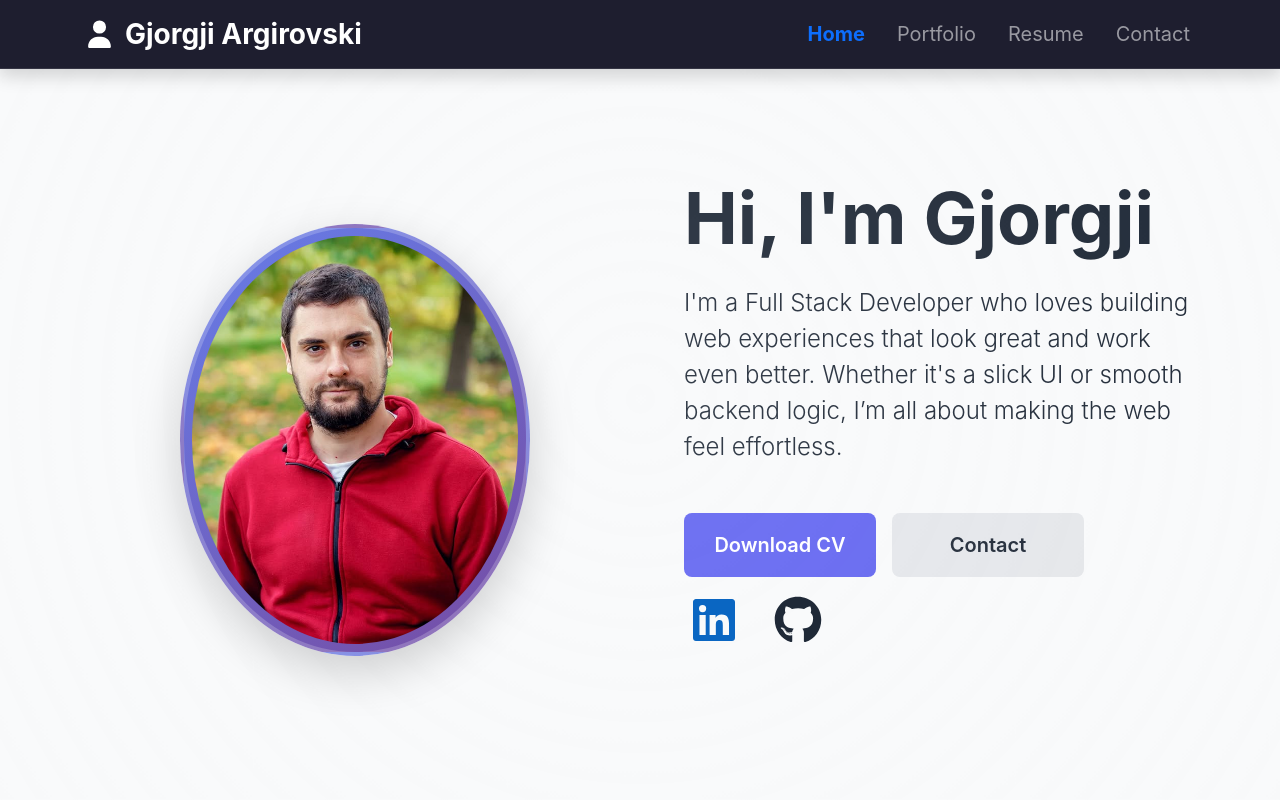
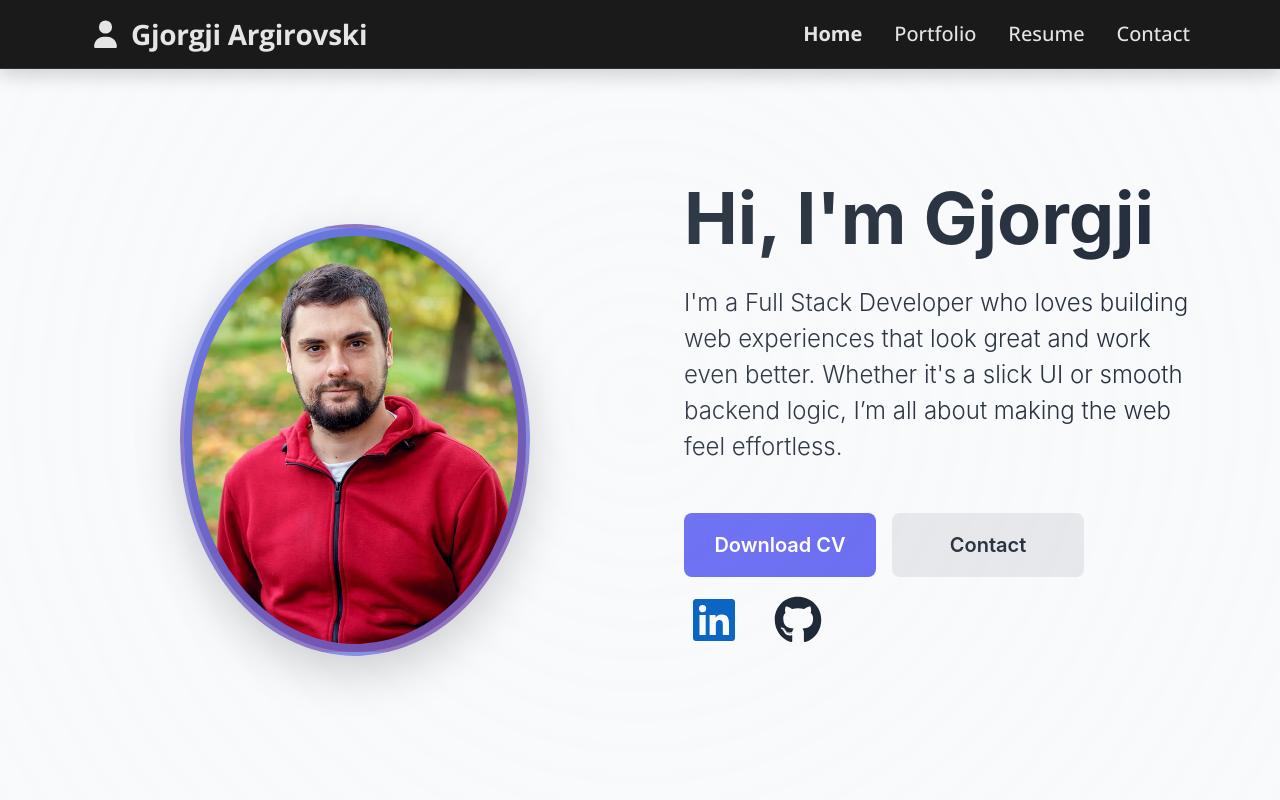
Before and after one commit to argirowski/ArgirovskiPortfolio, a React (Create React App) app: page / in a window 1280 px wide. Shown: the top 800 px of the page. Built offline with nearby package versions, Linux system fonts and the light colour scheme.

Commit message:
Starting all over

```diff
--- a/package.json
+++ b/package.json
@@ -19,7 +19,6 @@
     "react": "^19.1.1",
     "react-bootstrap": "^2.10.10",
     "react-dom": "^19.1.1",
-    "react-router-dom": "^7.7.1",
     "react-scripts": "5.0.1",
     "typescript": "^4.4.2",
     "web-vitals": "^2.1.0"
@@ -48,7 +47,5 @@
       "last 1 safari version"
     ]
   },
-  "devDependencies": {
-    "@types/react-router-dom": "^5.3.3"
-  }
+  "devDependencies": {}
 }
--- a/src/App.tsx
+++ b/src/App.tsx
@@ -1,5 +1,4 @@
 import React, { useState } from "react";
-import { BrowserRouter as Router, Routes, Route } from "react-router-dom";
 import NavBar from "./components/NavBar/NavBar";
 import HomePage from "./components/HomePage/HomePage";
 import ContactPage from "./components/ContactPage/ContactPage";
@@ -12,21 +11,28 @@ function App() {
 
   const handleNavClick = (section: string) => {
     setActiveSection(section);
+    const el = document.getElementById(section);
+    if (el) {
+      el.scrollIntoView({ behavior: "smooth" });
+    }
   };
 
   return (
-    <Router>
-      <div className="App">
-        <NavBar activeSection={activeSection} onNavClick={handleNavClick} />
-        <Routes>
-          <Route path="/" element={<HomePage onNavClick={handleNavClick} />} />
-          <Route path="/portfolio" element={<PortfolioPage />} />
-          <Route path="/contact" element={<ContactPage />} />
-          <Route path="/resume" element={<ResumePage />} />
-          {/* Add more routes as needed */}
-        </Routes>
-      </div>
-    </Router>
+    <div className="App">
+      <NavBar activeSection={activeSection} onNavClick={handleNavClick} />
+      <section id="home">
+        <HomePage onNavClick={handleNavClick} />
+      </section>
+      <section id="portfolio">
+        <PortfolioPage />
+      </section>
+      <section id="resume">
+        <ResumePage />
+      </section>
+      <section id="contact">
+        <ContactPage />
+      </section>
+    </div>
   );
 }
 
--- a/src/components/HomePage/HomePage.tsx
+++ b/src/components/HomePage/HomePage.tsx
@@ -1,7 +1,6 @@
 import React from "react";
 import "./HomePage.css";
 import { Container, Row, Col, Button } from "react-bootstrap";
-import { useNavigate } from "react-router-dom";
 import { FontAwesomeIcon } from "@fortawesome/react-fontawesome";
 import { faLinkedin, faGithub } from "@fortawesome/free-brands-svg-icons";
 import { profileImage, RESUME_PDF_URL } from "../../assets";
@@ -11,11 +10,8 @@ interface HomePageProps {
 }
 
 const HomePage: React.FC<HomePageProps> = ({ onNavClick }) => {
-  const navigate = useNavigate();
-
   const handleContactClick = () => {
     onNavClick("contact");
-    navigate("/contact");
   };
 
   const handleDownloadCV = () => {
--- a/src/components/NavBar/NavBar.css
+++ b/src/components/NavBar/NavBar.css
@@ -1,59 +1,31 @@
 .navbar-custom {
-  background-color: #1e1e2f !important;
+  background-color: #1a1a1a !important;
   border-bottom: 1px solid rgba(255, 255, 255, 0.1);
   backdrop-filter: blur(10px);
 }
 
 .navbar-dark .navbar-nav .nav-link:hover {
-  color: #64b5f6 !important;
+  color: #f0f0f0 !important;
   transition: color 0.3s ease;
 }
 
 .navbar-dark .navbar-nav .nav-link {
   font-family: "Open Sans", sans-serif;
   font-weight: 500;
-  color: #e0e0e0 !important;
+  color: #e5e5e5 !important;
 }
 
 .navbar-dark .navbar-nav .nav-link.text-primary {
-  color: #64b5f6 !important;
+  color: #e5e5e5 !important;
+}
+
+.navbar-user-icon {
+  color: #e5e5e5 !important;
 }
 
 .navbar-brand {
   font-family: "Open Sans", sans-serif !important;
   font-weight: 700 !important;
   letter-spacing: -0.01em;
+  color: #e5e5e5 !important;
 }
-
-.navbar-toggler {
-  border: 1px solid #64b5f6 !important;
-  padding: 0.375rem 0.625rem !important;
-}
-
-.navbar-toggler:focus {
-  box-shadow: 0 0 0 0.2rem rgba(100, 181, 246, 0.25) !important;
-}
-
-@media (max-width: 991.98px) {
-  .navbar-collapse {
-    background-color: #1e1e2f;
-    margin-top: 1rem;
-    padding: 1rem;
-    border-radius: 8px;
-    border: 1px solid rgba(255, 255, 255, 0.1);
-  }
-
-  .navbar-nav {
-    align-items: center;
-  }
-
-  .navbar-nav .nav-link {
-    padding: 0.75rem 1rem !important;
-    text-align: center;
-    border-bottom: 1px solid rgba(255, 255, 255, 0.1);
-  }
-
-  .navbar-nav .nav-link:last-child {
-    border-bottom: none;
-  }
-}
--- a/src/components/NavBar/NavBar.tsx
+++ b/src/components/NavBar/NavBar.tsx
@@ -1,8 +1,8 @@
 import React from "react";
 import { Navbar, Nav, Container } from "react-bootstrap";
-import { Link, useLocation } from "react-router-dom";
 import { FontAwesomeIcon } from "@fortawesome/react-fontawesome";
 import { faUser } from "@fortawesome/free-solid-svg-icons";
+import "./NavBar.css";
 
 interface NavBarProps {
   activeSection: string;
@@ -10,80 +10,57 @@ interface NavBarProps {
 }
 
 const NavBar: React.FC<NavBarProps> = ({ activeSection, onNavClick }) => {
-  const location = useLocation();
-
   return (
-    <Navbar
-      variant="dark"
-      expand="lg"
-      fixed="top"
-      className="shadow navbar-custom"
-    >
+    <Navbar variant="dark" fixed="top" className="shadow navbar-custom">
       <Container>
         <Navbar.Brand
-          as={Link}
-          to="/"
+          as="button"
+          type="button"
           className="fw-bold fs-3 d-flex align-items-center navbar-brand text-navbar-brand"
           onClick={() => onNavClick("home")}
+          style={{ background: "none", border: "none", cursor: "pointer" }}
         >
           <FontAwesomeIcon icon={faUser} className="me-2 navbar-user-icon" />
           Gjorgji Argirovski
         </Navbar.Brand>
-        <Navbar.Toggle aria-controls="basic-navbar-nav">
-          <span className="navbar-toggle-icon" />
-        </Navbar.Toggle>
-        <Navbar.Collapse id="basic-navbar-nav">
         <Nav className="ms-auto">
           <Nav.Link
-              as={Link}
-              to="/"
+            as="button"
+            type="button"
             onClick={() => onNavClick("home")}
-              className={
-                location.pathname === "/"
-                  ? "text-primary fw-bold me-3 fs-5"
-                  : "me-3 fs-5"
-              }
+            className="me-3 fs-5 text-primary fw-bold"
+            style={{ background: "none", border: "none", cursor: "pointer" }}
           >
             Home
           </Nav.Link>
           <Nav.Link
-              as={Link}
-              to="/portfolio"
+            as="button"
+            type="button"
             onClick={() => onNavClick("portfolio")}
-              className={
-                location.pathname === "/portfolio"
-                  ? "text-primary fw-bold me-3 fs-5"
-                  : "me-3 fs-5"
-              }
+            className="me-3 fs-5"
+            style={{ background: "none", border: "none", cursor: "pointer" }}
           >
             Portfolio
           </Nav.Link>
           <Nav.Link
-              as={Link}
-              to="/resume"
+            as="button"
+            type="button"
             onClick={() => onNavClick("resume")}
-              className={
-                location.pathname === "/resume"
-                  ? "text-primary fw-bold me-3 fs-5"
-                  : "me-3 fs-5"
-              }
+            className="me-3 fs-5"
+            style={{ background: "none", border: "none", cursor: "pointer" }}
           >
             Resume
           </Nav.Link>
           <Nav.Link
-              as={Link}
-              to="/contact"
+            as="button"
+            type="button"
             onClick={() => onNavClick("contact")}
-              className={
-                location.pathname === "/contact"
-                  ? "text-primary fw-bold fs-5"
-                  : "fs-5"
-              }
+            className="fs-5"
+            style={{ background: "none", border: "none", cursor: "pointer" }}
           >
             Contact
           </Nav.Link>
         </Nav>
-        </Navbar.Collapse>
       </Container>
     </Navbar>
   );
--- a/src/index.css
+++ b/src/index.css
@@ -39,13 +39,6 @@ code {
       transparent 50%
     );
   pointer-events: none;
-}
-
-/* Custom navbar background */
-.navbar-custom {
-  background-color: #1e1e2f !important;
-  border-bottom: 1px solid rgba(255, 255, 255, 0.1);
-  backdrop-filter: blur(10px);
 }
 
 /* Smooth scrolling */
```
Also changed, not shown: 1 other file (tests, documents, lock files or other folders). Lines whose indentation alone changed are shown as unchanged.
